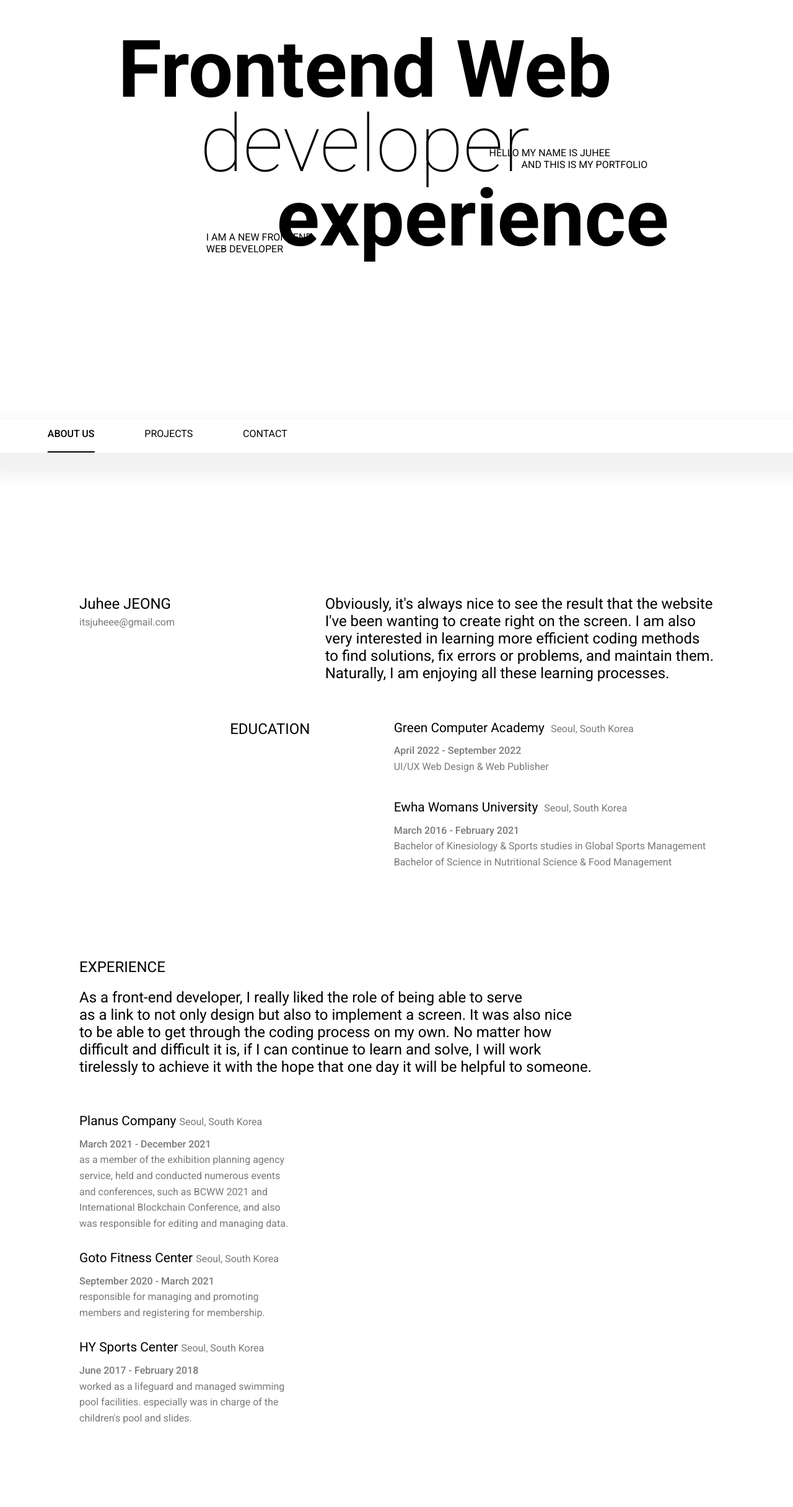
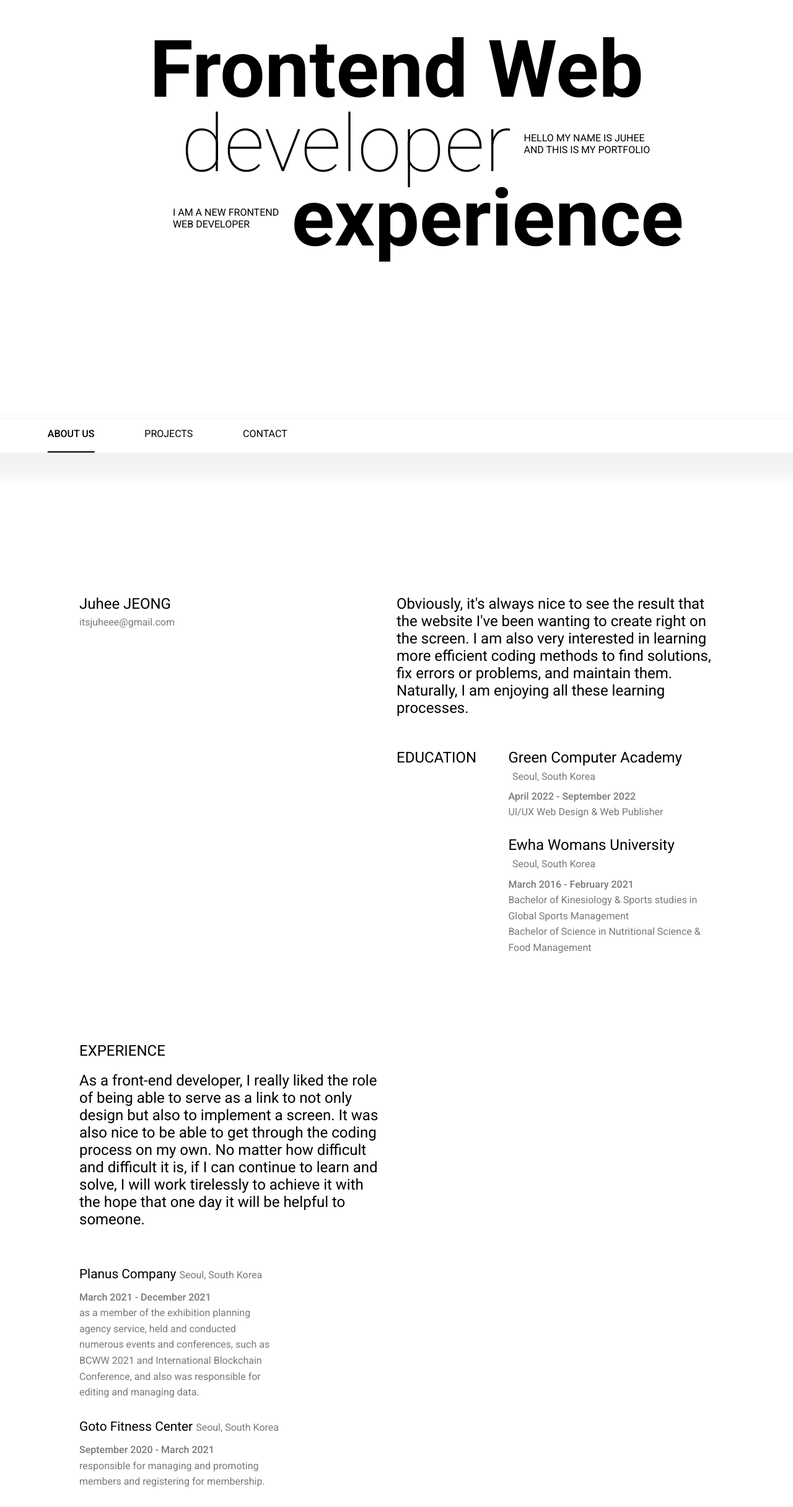
Before and after one commit to itsjuhee/portfolio, a plain HTML site: page index.html in a window 1280 px wide. Shown: the part 123-2554 px from the top of the page at 62% size. Drawn offline with nearby package versions, Linux system fonts and the light colour scheme.

Commit message:
responsive

```diff
--- a/index.html
+++ b/index.html
@@ -14,18 +14,19 @@
 <body>
     <main>
         <div class="cover">
-            <p class="left">
-                I AM A NEW FRONTEND <br> WEB DEVELOPER
-            </p>
             <div class="center">
+                <div>
                     <p>Frontend Web</p>
+                </div>
+                <div>
                     <span>developer</span>
+                    <b>HELLO MY NAME IS JUHEE <br> AND THIS IS MY PORTFOLIO</b>
+                </div>
+                <div>
+                    <b>I AM A NEW FRONTEND <br> WEB DEVELOPER</b>
                     <p>experience</p>
                 </div>
-            <p class="right">
-                HELLO MY NAME IS JUHEE <br>
-                <span>AND THIS IS MY PORTFOLIO</span>
-            </p>
+            </div>
         </div>
         <div class="sub-header">
             <nav>
@@ -44,14 +45,12 @@
                     </div>
                     <div class="des">
                         <p>
-                            Obviously, it's always nice to see the result that the website <br>
-                            I've been wanting to create right on the screen. I am also <br>
-                            very interested in learning more efficient coding methods <br>
-                            to find solutions, fix errors or problems, and maintain them. <br>
+                            Obviously, it's always nice to see the result that the website
+                            I've been wanting to create right on the screen. I am also
+                            very interested in learning more efficient coding methods
+                            to find solutions, fix errors or problems, and maintain them.
                             Naturally, I am enjoying all these learning processes.
                         </p>
-                    </div>
-                </div>
                         <div class="edu">
                             <h3>EDUCATION</h3>
                             <div class="detail">
@@ -72,14 +71,16 @@
                                 </div>
                             </div>
                         </div>
+                    </div>
+                </div>
                 <div class="exp">
                     <h3>EXPERIENCE</h3>
                     <div class="des">
                         <p>
-                            As a front-end developer, I really liked the role of being able to serve <br>
-                            as a link to not only design but also to implement a screen. It was also nice <br>
-                            to be able to get through the coding process on my own. No matter how <br>
-                            difficult and difficult it is, if I can continue to learn and solve, I will work <br>
+                            As a front-end developer, I really liked the role of being able to serve
+                            as a link to not only design but also to implement a screen. It was also nice
+                            to be able to get through the coding process on my own. No matter how
+                            difficult and difficult it is, if I can continue to learn and solve, I will work
                             tirelessly to achieve it with the hope that one day it will be helpful to someone.
                         </p>
                     </div>
@@ -87,10 +88,10 @@
                         <p>Planus Company<span>Seoul, South Korea</span></p>
                         <span>
                             <b>March 2021 - December 2021</b><br>
-                            as a member of the exhibition planning agency <br>
-                            service, held and conducted numerous events <br>
-                            and conferences, such as BCWW 2021 and <br>
-                            International Blockchain Conference, and also <br>
+                            as a member of the exhibition planning agency
+                            service, held and conducted numerous events
+                            and conferences, such as BCWW 2021 and
+                            International Blockchain Conference, and also
                             was responsible for editing and managing data.
                         </span>
                     </div>
@@ -98,7 +99,7 @@
                         <p>Goto Fitness Center<span>Seoul, South Korea</span></p>
                         <span>
                             <b>September 2020 - March 2021</b><br>
-                            responsible for managing and promoting <br>
+                            responsible for managing and promoting
                             members and registering for membership.
                         </span>
                     </div>
@@ -106,8 +107,8 @@
                         <p>HY Sports Center<span>Seoul, South Korea</span></p>
                         <span>
                             <b>June 2017 - February 2018</b><br>
-                            worked as a lifeguard and managed swimming <br>
-                            pool facilities. especially was in charge of the <br>
+                            worked as a lifeguard and managed swimming
+                            pool facilities. especially was in charge of the
                             children's pool and slides.
                         </span>
                     </div>
@@ -260,9 +261,9 @@
                         <div class="txt">
                             <p>Growing</p>
                             <span>
-                                Currently, I am a new developer who can immerse myself in the end <br>
-                                to solve small inconveniences and problems for users <br>
-                                rather than great performance. I am looking for a company that <br>
+                                Currently, I am a new developer who can immerse myself in the end
+                                to solve small inconveniences and problems for users
+                                rather than great performance. I am looking for a company that
                                 can trust and lead my growth potential.
                             </span>
                         </div>
@@ -271,9 +272,9 @@
                         <div class="txt">
                             <p>Values</p>
                             <span>
-                                Always thinking about how to make it easy and convenient <br>
-                                for users to use, and as a developer, I am working on it <br>
-                                as I think the most important thing is to make it efficient <br>
+                                Always thinking about how to make it easy and convenient
+                                for users to use, and as a developer, I am working on it
+                                as I think the most important thing is to make it efficient
                                 and easy to understand for maintenance.
                             </span>
                         </div>
@@ -282,7 +283,7 @@
                         <div class="txt">
                             <p>Plan for Future</p>
                             <span>
-                                Going to learn Angular, React, Vue, etc. based on node, and <br>
+                                Going to learn Angular, React, Vue, etc. based on node, and
                                 find and learn more useful languages and methods.
                             </span>
                         </div>
--- a/scss/index.scss
+++ b/scss/index.scss
@@ -14,49 +14,40 @@ main {
     width: 100%;
     .cover {
         width: 100vw; height: 100vh;
-        transform: translateX(-4vw);
         position: relative;
         .center {
-            width: 80vw; margin: 0 auto; padding-top: 20vh;
+            width: 80vw;
+            margin: 0 auto;
+            padding-top: 20vh;
             text-align: center;
-            p:nth-of-type(1) {
+            div {
+                display: flex;
+                justify-content: center;
+                align-items: center;
+                b {
+                    text-align: left;
+                    margin: 0 2%;
+                }
+            }
+            div:nth-of-type(1) {
                 animation: cover1 1s linear forwards;
                 @keyframes cover1 {
                     0% {transform: translateX(100%);}
                     100% {transform: translateX(0%);}
                 }
             }
-            p:nth-of-type(2) {
+            div:nth-of-type(2) {
+                transform: translate(4%,-20%);
+                animation: cover3 5s forwards;
+                @keyframes cover3 {0% {opacity: 0;}}
+            }
+            div:nth-of-type(3) {
                 animation: cover2 1s linear forwards;
                 @keyframes cover2 {
                     0% {transform: translate(-100%,-40%);}
-                    100% {transform: translate(17%,-40%);}
+                    100% {transform: translate(4%,-40%);}
                 }
             }
-            span {
-                display: block;
-                transform: translateY(-20%);
-                animation: cover3 5s forwards;
-                @keyframes cover3 {0% {opacity: 0;}}
-            }
-
-        }
-        .left {
-            position: absolute;
-            left: 33vw; top: 59vh;
-            animation: cover4 8s forwards;
-            @keyframes cover4 {0% {opacity: 0;}}
-        }
-        .right {
-            position: absolute;
-            right: 18vw; top: 43vh;
-            span {
-                display: block;
-                width: 260px;
-                padding-left: 20%;
-            }
-            animation: cover4 8s forwards;
-            @keyframes cover4 {0% {opacity: 0;}}
         }
     }
     .sub-header {
@@ -103,27 +94,31 @@ main {
                 justify-content: space-between;
                 align-items: flex-start;
                 p {font-size: 1.5rem;}
+                .des {
+                    width: 40vw;
+                }
             }
             .edu {
-                width: 40vw; margin-bottom: 10%;
-                transform: translateX(34vw);
+                margin: 10% 0;
                 display: flex;
                 justify-content: space-between;
                 align-items: flex-start;
-                .detail {
-                    margin-left: 4vw;
-                }
+                .detail {margin-left: 4vw;}
             }
             .exp {
                 .des {
+                    width: 38vw;
                     margin: 2% 0 6%;
                 }
                 .txt {
                     margin-bottom: 3%;
                     p {
                         margin-bottom: 1%;
-                        span {margin-left: 0.5%;}
+                        span {display: inline; margin-left: 0.5%;}
                     }
+                    span {
+                        display: block;
+                        width: 24vw;}
                 }
             }
             .ski {
@@ -233,7 +228,12 @@ main {
             }
             ul {
                 text-align: center;
-                .txt {margin-bottom: 6vh;}
+                li {margin-top: 5%;}
+                .txt {
+                    margin: 0 auto;
+                    margin-bottom: 6vh;
+                    width: 24vw;
+                }
             }
         }
     }
@@ -339,16 +339,8 @@ footer {
 @media (min-width: 1190px) and (max-width: 1619px){
     .center {p , span {font-size: 8rem;}}
     main {
-        .cover {
-            .left {left: 30vw; top: 62vh;}
-            .right {right: 14vw; top: 45vh;}
-        }
         .cont {
             .about {
-                .edu {
-                    width: 60vw;
-                    transform: translateX(19vw);
-                }
                 .ski {
                     h2 {font-size: 3rem;}
                     .des {
@@ -383,19 +375,16 @@ footer {
     .txt p {font-size: 1.2rem;}
     main {
         .sub-header nav {
-            height: 5vh;
-            a {margin: 3% 0 3% 12%;}
-        }
-        .cover {
-            .left {left: 19vw; top: 46vh;}
-            .right {right: 0vw; top: 35vh;}
+            a {margin: 2% 0 2% 12%;}
         }
         .cont {
             .about {
                 .me {p {font-size: 1.2rem;}}
-                .edu {
-                    width: 70vw;
-                    transform: translateX(10vw);
+                .exp {
+                    .des {width: 64vw;}
+                    .txt {
+                        span {display: block; width: 48vw;}
+                    }
                 }
                 .ski {
                     h2 {font-size: 3rem;}
@@ -420,7 +409,12 @@ footer {
                 .main {
                     p {font-size: 6rem;}
                 }
-                .txt span {font-size: 1rem;}
+                ul {
+                    .txt {
+                        width: 40vw;
+                        span {font-size: 1rem;}
+                    }
+                }
             }
         }
     }
@@ -460,23 +454,9 @@ footer {
     .des p {font-size: 1.2rem;}
     .txt {p {font-size: 1rem;}}
     main {
-        .sub-header nav {
-            height: 6vh;
-            a {margin: 4% 0 4% 10%;}
-        }
         .cover {
             .center {
-                padding-top: 40vh;
-                p , span {font-size: 3rem;}
-            }
-            .left {
-                left: 20vw; top: 58vh;
-                font-size: 0.8rem;
-            }
-            .right {
-                right: 10vw; top: 36vh;
-                font-size: 0.8rem;
-                span {font-size: 0.8rem; width: 50vw;}
+                p , span {font-size: 5rem;}
             }
         }
         .cont {
@@ -484,12 +464,19 @@ footer {
                 .me {
                     flex-direction: column;
                     p {font-size: 1.2rem;}
+                    .des {p {width: 80vw;}}
                 }
                 .edu {
-                    width: 80vw; margin: 6vh auto;
-                    transform: translateX(0vw);
+                    // width: 80vw; margin: 6vh auto;
                     flex-direction: column;
                     .detail {margin-left: 0;}
+                }
+                .exp {
+                    .des {width: 80vw;}
+                    .txt {
+                        p {span {margin-left: 2%;}}
+                        span {width: 72vw;}
+                    }
                 }
                 .ski {
                     .center {
@@ -538,12 +525,8 @@ footer {
                 ul {
                     .txt {
                         margin-bottom: 4vh;
-                        span {
-                            display: block;
-                            margin: 0 auto;
-                            width: 60vw;
-                            font-size: 1rem;
-                        }
+                        width: 60vw;
+                        span {font-size: 1rem;}
                     }
                 }
             }
```
Also changed, not shown: scss/index.css, 1 other file. Lines whose indentation alone changed are shown as unchanged.
